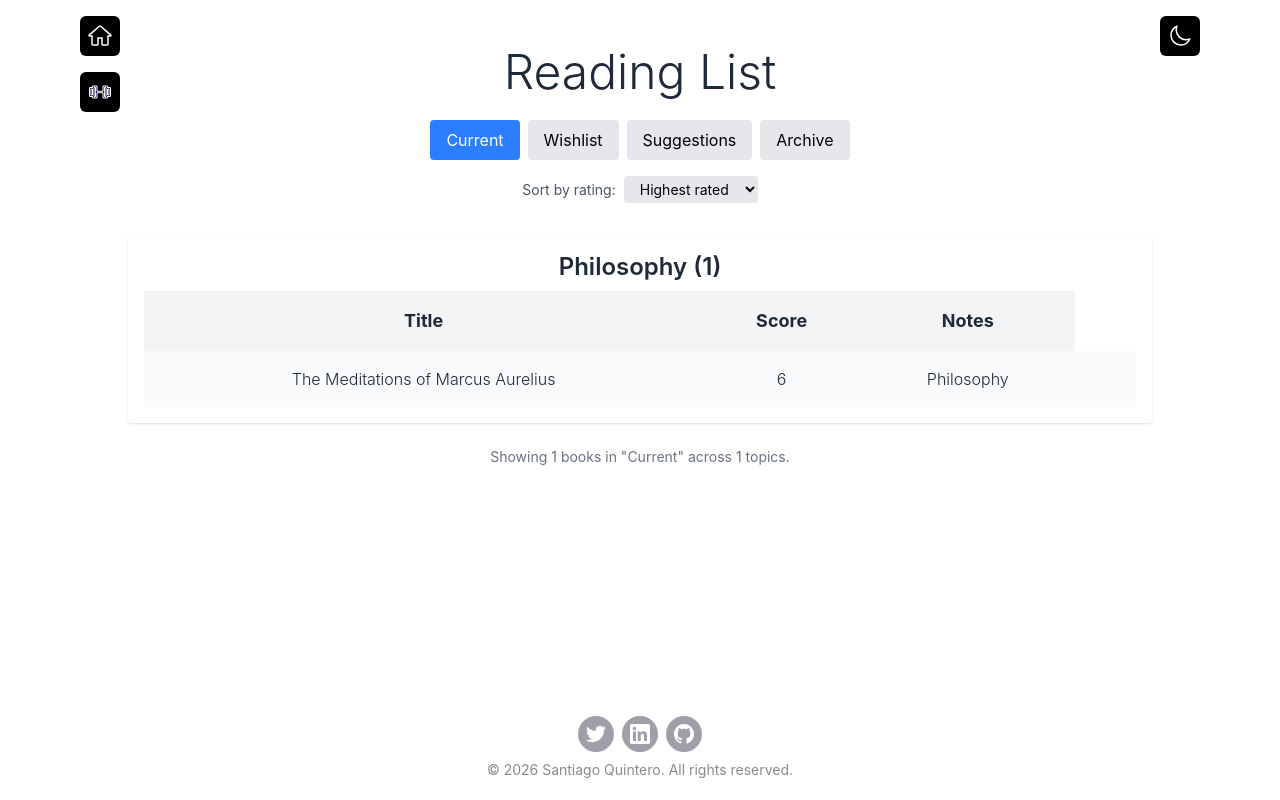
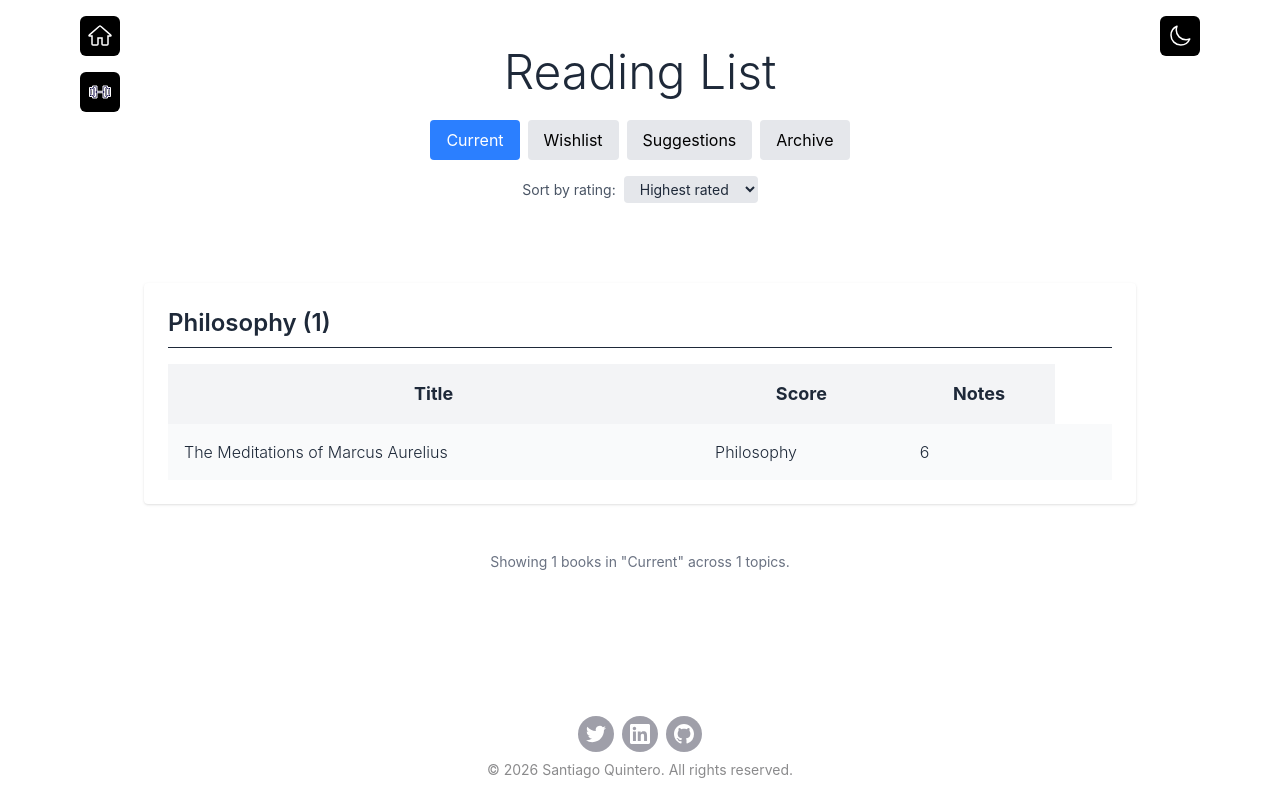
Before and after one commit to QuinteroSantiago/santiago-quintero-quiroga-portfolio, a React (Vite) app: page /reading in a window 1280 px wide. Built offline with nearby package versions, Linux system fonts and the light colour scheme; a web font is replaced by a local one.

Commit message:
chore: update reading list with optimizations

```diff
--- a/src/pages/ReadingList.jsx
+++ b/src/pages/ReadingList.jsx
@@ -3,154 +3,122 @@ import books from '../data/books';
 import useDocumentTitle from '../hooks/useDocumentTitle';
 import Table from '../components/util/Table';
 
+// Helper: Custom hook to handle window resizing
+function useWindowWidth() {
+    const [width, setWidth] = useState(window.innerWidth);
+    useEffect(() => {
+        const handleResize = () => setWidth(window.innerWidth);
+        window.addEventListener('resize', handleResize);
+        return () => window.removeEventListener('resize', handleResize);
+    }, []);
+    return width;
+}
+
 function ReadingList() {
     useDocumentTitle("Reading List - Santiago Quintero");
 
-    const [windowWidth, setWindowWidth] = useState(window.innerWidth);
+    const windowWidth = useWindowWidth();
     const [selectedCategory, setSelectedCategory] = useState('Current');
-    const [sortOrder, setSortOrder] = useState('desc'); // 'desc' = highest score first
+    const [sortOrder, setSortOrder] = useState('desc');
 
-    useEffect(() => {
-        const handleResize = () => {
-            setWindowWidth(window.innerWidth);
-        };
-        window.addEventListener('resize', handleResize);
+    const categories = useMemo(() => Object.keys(books), []);
+    const COLUMNS = ["Title", "Score", "Notes"];
 
-        return () => {
-            window.removeEventListener('resize', handleResize);
-        };
-    }, []);
+    // Centralized logic for data transformation
+    const topicGroups = useMemo(() => {
+        const rawBooks = books[selectedCategory] || [];
+        const groups = {};
 
-    const categories = Object.keys(books);
+        rawBooks.forEach((book) => {
+            // Normalize keys early
+            const score = book.score ?? book.Score ?? 0;
+            const topic = book.topic ?? book.Topic ?? 'Misc';
+            const truncatedNotes = (book.notes || '').split(/(?<=[.!?])\s+/).slice(0, 2).join(' ');
 
-    const getScore = (book) => {
-        if (typeof book.score === 'number') return book.score;
-        if (typeof book.Score === 'number') return book.Score;
-        return 0;
-    };
+            if (!groups[topic]) groups[topic] = [];
 
-    const truncateNotes = (text, maxSentences = 2) => {
-        if (!text) return '';
-        const parts = text.split(/(?<=[.!?])\s+/);
-        return parts.slice(0, maxSentences).join(' ');
-    };
-
-    const filteredBooks = books[selectedCategory] || [];
-
-    const topicGroups = useMemo(() => {
-        const groups = {};
-        filteredBooks.forEach((b) => {
-            const topic = b.topic || b.Topic || 'Misc';
-            if (!groups[topic]) groups[topic] = [];
-            groups[topic].push(b);
+            groups[topic].push({
+                ...book,
+                score, // Overwrite with normalized key
+                notes: truncatedNotes
+            });
         });
 
-        const result = {};
-        Object.keys(groups).forEach((topic) => {
-            const sorted = [...groups[topic]].sort((a, b) => {
-                const scoreA = getScore(a);
-                const scoreB = getScore(b);
-
-                if (sortOrder === 'asc') {
-                    return scoreA - scoreB;
-                } else {
-                    return scoreB - scoreA;
-                }
+        // Sort each group
+        Object.keys(groups).forEach(topic => {
+            groups[topic].sort((a, b) =>
+                sortOrder === 'asc' ? a.score - b.score : b.score - a.score
+            );
         });
 
-            result[topic] = sorted.map(({ category, notes, topic: _t, ...rest }) => ({
-                ...rest,
-                topic: _t,
-                notes: truncateNotes(notes),
-            }));
-        });
+        return groups;
+    }, [selectedCategory, sortOrder]);
 
-        return result;
-    }, [filteredBooks, sortOrder]);
+    return (
+        <div className="text-gray-800 dark:text-gray-200 font-sans max-w-5xl mx-auto px-4">
+            <header className="text-center py-12">
+                <h1 className="text-5xl font-light mb-6">Reading List</h1>
 
-    const columns = ["Title", "Score", "Notes"];
-
-    const renderCategorySelector = () => {
-        if (windowWidth < 1000) {
-            return (
+                {/* Simplified Category Selector: Mobile vs Desktop via CSS or simple ternary */}
+                <div className="flex justify-center mb-4 relative z-50">
+                    {windowWidth < 1000 ? (
                         <select
-                    className="px-4 py-2 rounded bg-gray-200 text-black"
+                            className="px-4 py-2 rounded bg-gray-200 dark:bg-gray-700 text-black dark:text-white"
                             value={selectedCategory}
                             onChange={(e) => setSelectedCategory(e.target.value)}
                         >
-                    {categories.map((category) => (
-                        <option key={category} value={category}>
-                            {category}
-                        </option>
-                    ))}
+                            {categories.map(c => <option key={c} value={c}>{c}</option>)}
                         </select>
-            );
-        } else {
-            return (
-                <div className="flex flex-wrap justify-center gap-2 mb-4 relative z-50">
+                    ) : (
+                        <div className="flex flex-wrap gap-2">
                             {categories.map((category) => (
                                 <button
                                     key={category}
-                            className={`px-4 py-2 rounded ${
-                                category === selectedCategory
-                                    ? 'bg-blue-500 text-white'
-                                    : 'bg-gray-200 text-black'
+                                    onClick={() => setSelectedCategory(category)}
+                                    className={`px-4 py-2 rounded transition-colors ${
+                                        category === selectedCategory ? 'bg-blue-500 text-white' : 'bg-gray-200 dark:bg-gray-700 text-black dark:text-white'
                                     }`}
-                            onClick={() => setSelectedCategory(category)}
                                 >
                                     {category}
                                 </button>
                             ))}
                         </div>
-            );
-        }
-    };
+                    )}
+                </div>
 
-    const renderSortSelector = () => (
-        <div className="mt-4 flex justify-center">
-            <label className="flex items-center gap-2 text-sm">
-                <span className="text-gray-600 dark:text-gray-300">
-                    Sort by rating:
-                </span>
+                {/* Sort Selector */}
+                <div className="mt-4 flex justify-center items-center gap-2 text-sm">
+                    <span className="text-gray-600 dark:text-gray-400">Sort by rating:</span>
                     <select
-                    className="px-3 py-1 rounded bg-gray-200 text-black text-sm"
+                        className="px-3 py-1 rounded bg-gray-200 dark:bg-gray-700"
                         value={sortOrder}
                         onChange={(e) => setSortOrder(e.target.value)}
                     >
                         <option value="desc">Highest rated</option>
                         <option value="asc">Lowest rated</option>
                     </select>
-            </label>
                 </div>
-    );
+            </header>
 
-    return (
-        <div className="text-gray-800 dark:text-gray-200 font-sans">
-            <div className="max-w-5xl w-full mx-auto">
-                <div className="text-center py-12">
-                    <h1 className="text-5xl font-light mb-6">Reading List</h1>
-
-                    {renderCategorySelector()}
-                    {renderSortSelector()}
-
-                    <div className="mt-8 grid gap-8">
-                        {Object.keys(topicGroups).length === 0 ? (
-                            <p className="text-center text-sm text-gray-500 dark:text-gray-400">No books found in this category.</p>
+            <main className="mt-8 grid gap-8">
+                {Object.entries(topicGroups).length === 0 ? (
+                    <p className="text-center text-gray-500">No books found in this category.</p>
                 ) : (
-                            Object.keys(topicGroups).map((topic) => (
-                                <div key={topic} className="bg-white dark:bg-gray-800 p-4 rounded shadow">
-                                    <h2 className="text-2xl font-semibold mb-2">{topic} ({(topicGroups[topic] || []).length})</h2>
-                                    <Table columns={columns} data={topicGroups[topic]} />
-                                </div>
+                    Object.entries(topicGroups).map(([topic, booksInTopic]) => (
+                        <section key={topic} className="bg-white dark:bg-gray-800 p-6 rounded shadow-sm">
+                            <h2 className="text-2xl font-semibold mb-4 border-b dark:border-gray-700 pb-2">
+                                {topic} ({booksInTopic.length})
+                            </h2>
+                            <Table columns={COLUMNS} data={booksInTopic} />
+                        </section>
                     ))
                 )}
-                    </div>
+            </main>
 
-                    <p className="mt-6 text-center text-sm text-gray-500 dark:text-gray-400">
-                        Showing {filteredBooks.length} books in "{selectedCategory}" across {Object.keys(topicGroups).length} topics.
-                    </p>
-                </div>
-            </div>
+            <footer className="mt-12 mb-8 text-center text-sm text-gray-500">
+                Showing {books[selectedCategory]?.length || 0} books in "{selectedCategory}"
+                across {Object.keys(topicGroups).length} topics.
+            </footer>
         </div>
     );
 }
```
Lines whose indentation alone changed are shown as unchanged.
